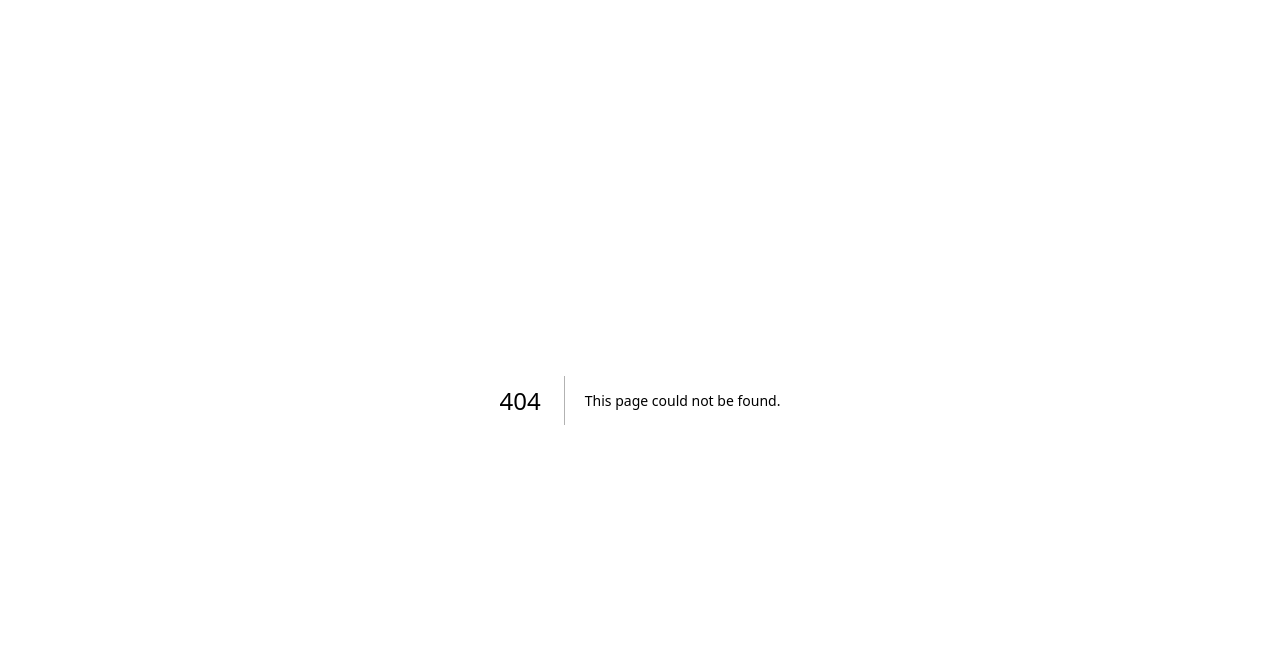
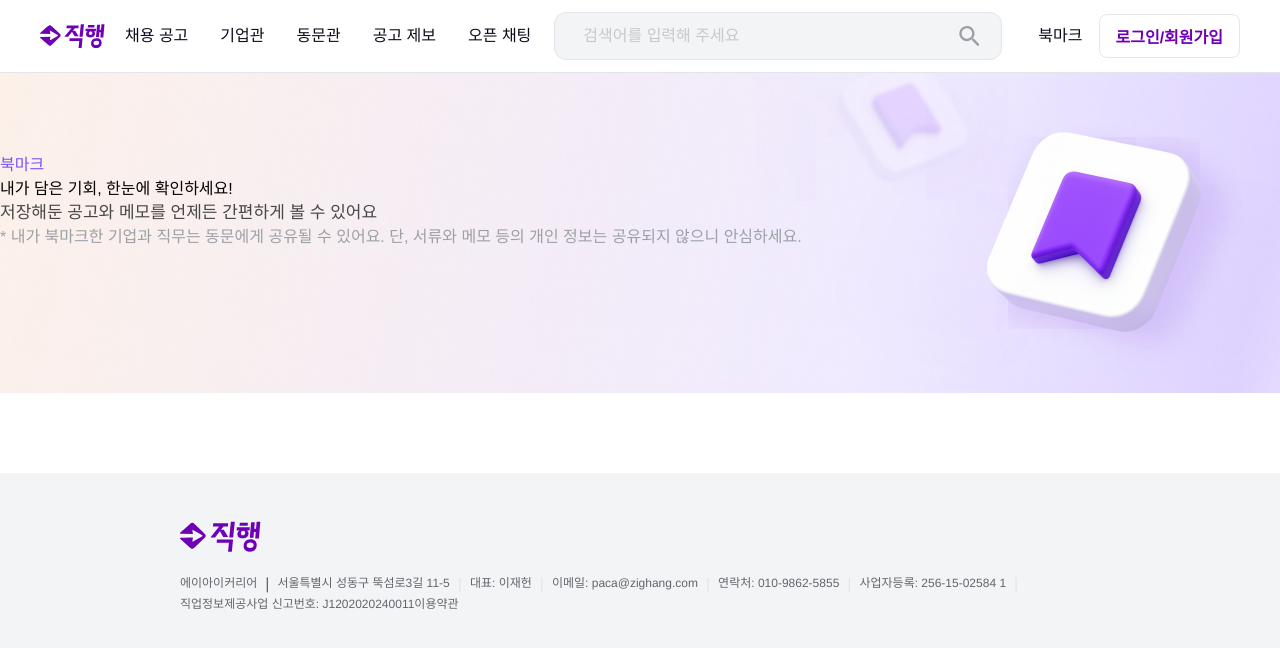
Before and after one commit to Team4-Zighang/zighang_fe, a Next.js app: page /bookmark in a window 1280 px wide. Before the commit this address had no page. Shown: the top 648 px of the page. Built offline with nearby package versions, Linux system fonts and the light colour scheme.

Commit message:
#14 [FEAT] 북마크 페이지 생성

```diff
--- a/src/app/_components/common/Header.tsx
+++ b/src/app/_components/common/Header.tsx
@@ -17,6 +17,7 @@ export default function Header() {
       <header className="relative w-full">
         <div className="border-base-neutral-border relative z-10 box-border flex w-full flex-row items-center justify-between border-b-[1px] px-[16px] py-[12px] md:px-[40px]">
           <div className="flex flex-shrink-0 gap-[20px]">
+            <Link className="cursor-pointer" href="/home">
               <Image
                 src="/icons/logo.svg"
                 className="my-[8px] h-[24px] md:h-[30px]"
@@ -24,6 +25,7 @@ export default function Header() {
                 width={65}
                 height={24}
               />
+            </Link>
             <div className="web-navi text-contents-neutral-primary hidden items-center gap-[32px] md:flex">
               <Link
                 href="/home"
@@ -66,9 +68,11 @@ export default function Header() {
             <div className="hidden min-w-[120px] flex-shrink px-[20px] lg:flex">
               <SearchBar mdWidth="md:w-[448px]" />
             </div>
+            <Link href="/bookmark">
               <span className="web-navi text-contents-neutral-primary hidden flex-shrink-0 cursor-pointer md:block">
                 북마크
               </span>
+            </Link>
             {isLoggedIn ? (
               <Image
                 src="/icons/profile.svg"
--- /dev/null
+++ b/src/app/bookmark/page.tsx
@@ -0,0 +1,33 @@
+'use client';
+import Footer from '../_components/common/Footer';
+import Header from '../_components/common/Header';
+
+import { useState } from 'react';
+
+const page = () => {
+  const [showClosed, setShowClosed] = useState(false);
+
+  return (
+    <>
+      <Header />
+      <div className="hidden flex-col md:block">
+        <div className="flex h-[320px] w-full flex-col bg-[url('/images/zighang_bookmark.png')] bg-cover bg-center pt-[80px] pb-[32px]">
+          <span className="text-contents-primary-accent">북마크</span>
+          <span className="">내가 담은 기회, 한눈에 확인하세요!</span>
+          <span className="body-xl-regular text-[#474748]">
+            저장해둔 공고와 메모를 언제든 간편하게 볼 수 있어요
+          </span>
+          <span className="text-contents-state-unselected">
+            * 내가 북마크한 기업과 직무는 동문에게 공유될 수 있어요. 단, 서류와
+            메모 등의 개인 정보는 공유되지 않으니 안심하세요.
+          </span>
+        </div>
+      </div>
+
+      <div className="block md:hidden">mobile</div>
+      <Footer />
+    </>
+  );
+};
+
+export default page;
```
Also changed, not shown: public/images/zighang_bookmark.png (added). Lines whose indentation alone changed are shown as unchanged.
